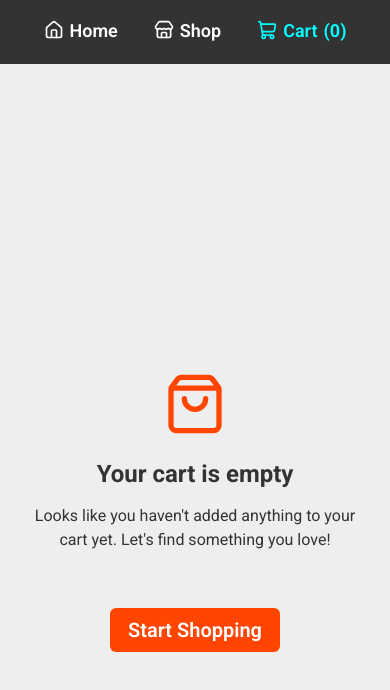
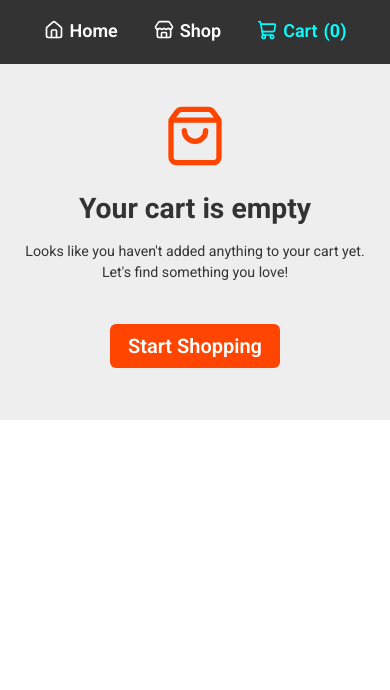
Before and after one commit to Daik102/shopping-cart, a React (Vite) app: page /cart in a window 390 px wide. Shown: the top 690 px of the page. Built offline with nearby package versions, Linux system fonts and the light colour scheme.

Commit message:
Adjust layout and media query

```diff
--- a/src/pages/Cart/Cart.module.css
+++ b/src/pages/Cart/Cart.module.css
@@ -1,10 +1,10 @@
 .wrapper {
+  flex: 1;
   display: flex;
   flex-direction: column;
   align-items: center;
   gap: 1.25rem;
-  min-height: 100vh;
-  padding: 5.25rem 0 1.25rem;
+  padding: 2.5rem 0;
   background-color: var(--color-item-background);
 }
 
@@ -15,9 +15,10 @@
   justify-content: center;
   text-align: center;
   gap: 1rem;
-  max-width: 32rem;
+  width: 100%;
+  max-width: 25rem;
   margin: auto;
-  padding: 1.5rem;
+  padding: 0 1.5rem;
 }
 
 .emptyIcon {
@@ -26,14 +27,13 @@
 }
 
 .emptyTitle {
-  font-size: clamp(1.5rem, 3vw, 2rem);
+  font-size: clamp(1.75rem, 1.66rem + 0.45vw, 2rem);
   font-weight: 700;
 }
 
 .emptyText {
-  font-size: 1rem;
+  font-size: clamp(0.875rem, 0.78rem + 0.45vw, 1.125rem);;
   line-height: 1.5;
-  margin-bottom: 1rem;
 }
 
 .startShoppingBtn {
@@ -41,7 +41,7 @@
 }
 
 .cartTitle {
-  font-size: clamp(1.5rem, 3vw, 1.75rem);
+  font-size: clamp(1.5rem, 1.41rem + 0.45vw, 1.75rem);
 }
 
 .cartContainer {
@@ -58,22 +58,23 @@
   display: flex;
   flex-direction: column;
   gap: 1.25rem;
-  max-width: 32rem;
+  width: 100%;
+  max-width: 35rem;
   list-style-type: none;
 }
 
 .cartItem {
   display: flex;
   gap: 0.75rem;
-  padding: 1rem 0.75rem;
+  padding: 1.25rem 0.75rem;
   background-color: var(--color-background);
-  border-radius: 0.8rem;
+  border-radius: 0.75rem;
 }
 
 .cartItemImage {
   width: 100%;
-  max-width: 7.5rem;
-  aspect-ratio: 1 / 1;
+  max-width: 5rem;
+  height: auto;
   object-fit: contain;
 }
 
@@ -85,12 +86,12 @@
 
 .cartItemTitle {
   font-weight: 600;
-  font-size: clamp(1rem, 2vw, 1.2rem);
+  font-size: clamp(1rem, 0.91rem + 0.45vw, 1.25rem);
 }
 
 .cartItemPrice {
   composes: cartItemTitle;
-  margin: 0.4rem 0;
+  margin: 0.375rem 0;
   color: var(--color-accent);
 }
 
@@ -101,16 +102,17 @@
 }
 
 .decrementBtn {
-  padding: 0.5rem 0.75rem;
+  padding: 0.375rem 0.75rem;
   font-weight: 600;
+  font-size: clamp(1rem, 0.91rem + 0.45vw, 1.25rem);
   background-color: var(--color-item-background);
-  border-radius: 0.2rem;
+  border-radius: 0.25rem;
 }
 
 .quantityDisplay {
   composes: cartItemTitle;
   text-align: center;
-  width: 1.75rem;
+  width: 2rem;
   font-weight: 400;
 }
 
@@ -121,8 +123,9 @@
 .deleteBtn {
   margin-left: 0.75rem;
   padding: 0.5rem 0.75rem;
+  font-size: 1rem;
   background-color: var(--color-item-background);
-  border-radius: 0.2rem;
+  border-radius: 0.25rem;
 }
 
 .summaryContainer {
@@ -131,10 +134,10 @@
   align-items: center;
   gap: 1.75rem;
   width: 100%;
-  max-width: 32rem;
+  max-width: 17.5rem;
   padding: 1.75rem 1.25rem;
   background-color: var(--color-background);
-  border-radius: 0.8rem;
+  border-radius: 0.75rem;
 }
 
 .summaryTitle {
@@ -143,24 +146,25 @@
 
 .totalAmount {
   font-weight: 600;
+  font-size: 1.125rem;
 }
 
 .checkoutBtn {
   composes: addToCartBtn from "../../components/ProductCard/ProductCard.module.css";
 }
 
-/* Small Smartphones */
-@media (max-width: 22em) {
+/* Middle and Large Smartphones */
+@media screen and (min-width: 24.25em) {
   .cartItemImage {
-    max-width: 5rem;
+    max-width: 6.25rem;
   }
 }
 
-/* Tablets & Small Laptops (768px+) */
+/* Tablets */
 @media screen and (min-width: 48em) {
   .cartContainer {
     flex-direction: row;
-    padding: 0 1.25rem;
+    padding: 0 1.5rem;
   }
 
   .cartItemImage {
@@ -171,19 +175,17 @@
     position: sticky;
     top: calc(var(--navbar-height, 4rem) + 1.75rem);
     align-self: flex-start;
-    max-width: 16.75rem;
   }
 }
 
-/* Large Desktops / Ultra-Wide (1440px+) */
-@media screen and (min-width: 90em) {
+/* Desktops */
+@media screen and (min-width: 85.375em) {
   .cartContainer {
     display: grid;
-    grid-template-columns: 280px 560px 280px;
+    grid-template-columns: 1fr 35rem 1fr;
   }
 
   .cartItemGrid {
     grid-column: 2;
-    max-width: 35rem;
   }
 }
```
